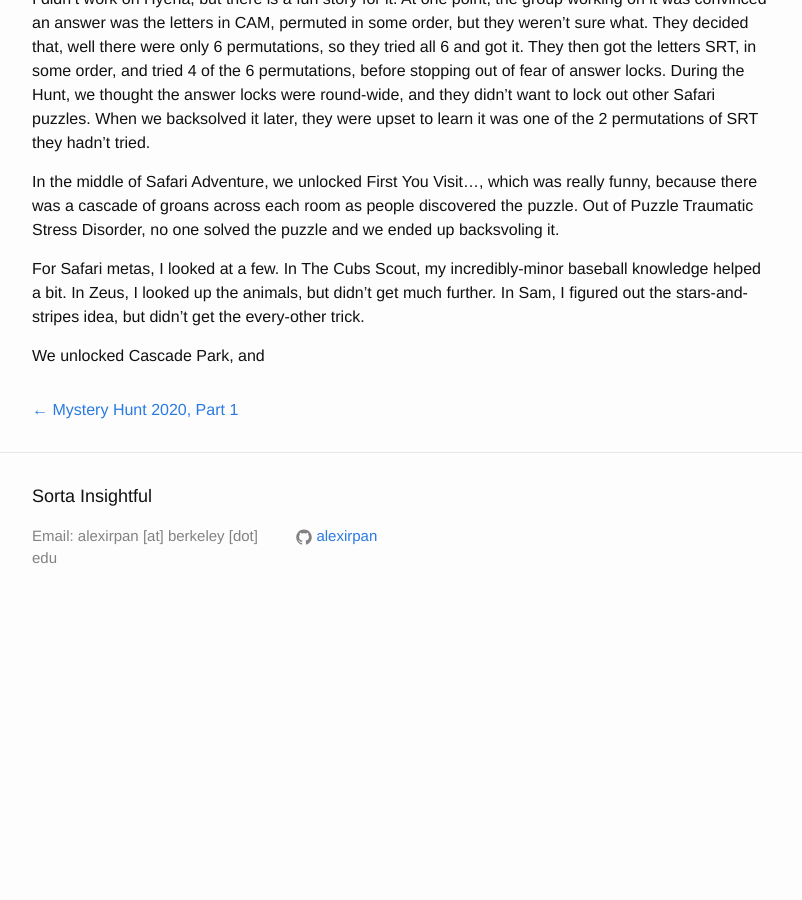
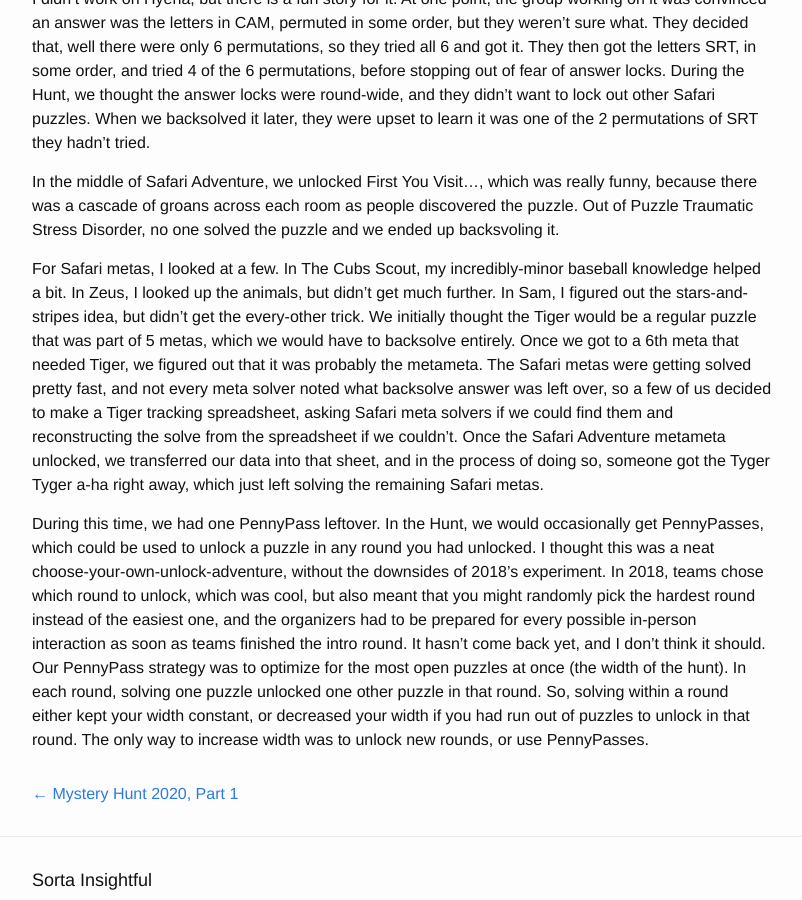
Before and after one commit to alexirpan/alexirpan.github.io, a Jekyll site: the page built from _posts/2020-02-17-mh-2020-part2.markdown, in a window 1280 px wide and 900 px high, scrolled down 4655 px. Shown: the whole window, without its empty margins (238-1040 px from the left). Built offline with Jekyll 4.4.1, drawn with Linux system fonts in a browser that asks for light colours; nearby versions of some CDN libraries; before the commit the page ends 5285 px from its top, so only the background shows below that.

Commit message:
Some more work here

```diff
--- a/_posts/2020-02-17-mh-2020-part2.markdown
+++ b/_posts/2020-02-17-mh-2020-part2.markdown
@@ -277,5 +277,28 @@
 Scout, my incredibly-minor baseball knowledge helped a bit. In Zeus, I
 looked up the animals, but didn't get much further. In Sam, I figured
 out the stars-and-stripes idea, but didn't get the every-other trick.
+We initially thought the Tiger would be a regular puzzle that was part of
+5 metas, which we would have to backsolve entirely. Once we got to a 6th meta
+that needed Tiger, we figured out that it was probably the metameta. The
+Safari metas were getting solved pretty fast, and not every meta solver
+noted what backsolve answer was left over, so a few of us decided to make
+a Tiger tracking spreadsheet, asking Safari meta solvers if we could find
+them and reconstructing the solve from the spreadsheet if we couldn't.
+Once the Safari Adventure metameta unlocked, we transferred our data into
+that sheet, and in the process of doing so, someone got the Tyger Tyger
+a-ha right away, which just left solving the remaining Safari metas.
 
-We unlocked Cascade Park, and
+During this time, we had one PennyPass leftover. In the Hunt, we would
+occasionally get PennyPasses, which could be used to unlock a puzzle in
+any round you had unlocked.
+I thought this was a neat choose-your-own-unlock-adventure, without the
+downsides of 2018's experiment. In 2018, teams chose which round to unlock,
+which was cool, but also meant that you might randomly pick the hardest round
+instead of the easiest one, and the organizers had to be prepared for every
+possible in-person interaction as soon as teams finished the intro round. It
+hasn't come back yet, and I don't think it should. Our PennyPass strategy
+was to optimize for the most open puzzles at once (the width of the hunt).
+In each round, solving one puzzle unlocked one other puzzle in that round.
+So, solving within a round either kept your width constant, or decreased your
+width if you had run out of puzzles to unlock in that round. The only way
+to increase width was to unlock new rounds, or use PennyPasses.
```
